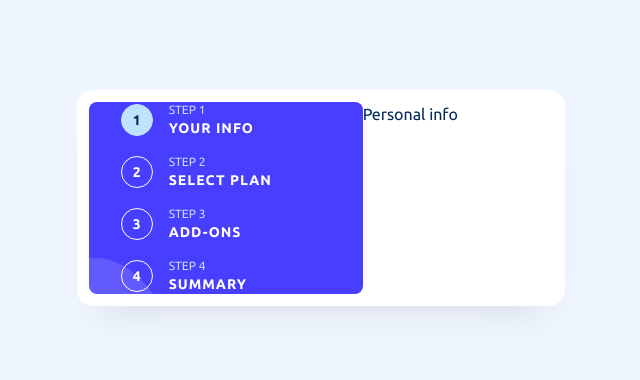
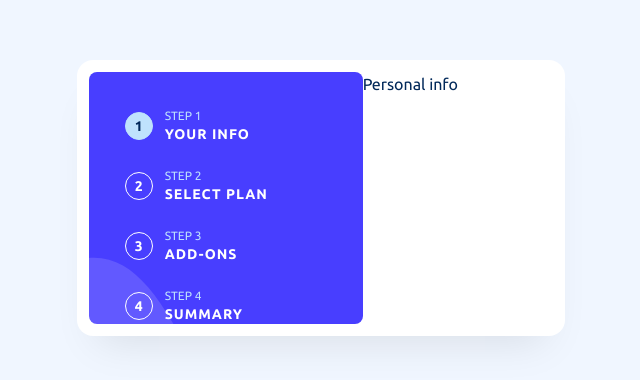
Before and after one commit to DeraTheOz/Multi-Step-Form, a React (Vite) app: page / in a window 1280 px wide. Shown: the part 202-582 px from the top of the page, without its empty margins (319-959 px from the left). Built offline with nearby package versions, Linux system fonts and the light colour scheme.

Commit message:
refactor: update AppNav functionality for programmatic rendering of nav links

```diff
--- a/src/components/AppNav.jsx
+++ b/src/components/AppNav.jsx
@@ -1,69 +1,31 @@
 import { NavLink } from "react-router";
+
+const navLinks = ["Your info", "Select plan", "Add-ons", "Summary"];
+const path = ["/", "/plan", "/add-ons", "/summary"];
 
 function AppNav() {
   return (
-    <nav className="font-bold text-white uppercase">
-      <ul className="flex flex-col gap-4 px-8 text-sm">
-        <li>
-          <NavLink to="/" className="flex items-center">
+    <nav>
+      <ul className="h-[10.75rem] pr-[0.03rem] pb-[0.08rem] pt-9 flex justify-center text-sm font-bold text-white uppercase lg:h-auto lg:p-0 lg:mt-9 lg:ml-9 lg:flex lg:flex-col lg:gap-6 lg:mr-12">
+        {navLinks.map((link, index) => (
+          <li key={index}>
+            <NavLink to={path[index]} className="flex items-center">
               <span
-              className="flex items-center justify-center w-8 h-8 mr-4 border border-white rounded-full"
+                className="w-7 h-7 flex items-center justify-center mr-3 border border-white rounded-full"
                 aria-hidden="true"
               >
-              1
+                {index + 1}
               </span>
 
-            <div className="flex flex-col justify-between">
-              <p className="text-light-blue text-xs font-normal">Step 1</p>
-              <p className="tracking-[0.0625rem]">Your info</p>
+              <div className="lg:flex lg:flex-col lg:justify-between hidden">
+                <p className="text-light-blue text-xs font-normal">
+                  Step {index + 1}
+                </p>
+                <p className=" tracking-[0.0625rem]">{link}</p>
               </div>
             </NavLink>
           </li>
-        <li>
-          <NavLink to="/plan" className="flex items-center">
-            <span
-              className="flex items-center justify-center w-8 h-8 mr-4 border border-white rounded-full"
-              aria-hidden="true"
-            >
-              2
-            </span>
-
-            <div className="flex flex-col justify-between">
-              <p className="text-light-blue text-xs font-normal">Step 2</p>
-              <p className="tracking-[0.0625rem]">Select plan</p>
-            </div>
-          </NavLink>
-        </li>
-        <li>
-          <NavLink to="/add-ons" className="flex items-center">
-            <span
-              className="flex items-center justify-center w-8 h-8 mr-4 border border-white rounded-full"
-              aria-hidden="true"
-            >
-              3
-            </span>
-
-            <div className="flex flex-col justify-between">
-              <p className="text-light-blue text-xs font-normal">Step 3</p>
-              <p className="tracking-[0.0625rem]">Add-ons</p>
-            </div>
-          </NavLink>
-        </li>
-        <li>
-          <NavLink to="/summary" className="flex items-center">
-            <span
-              className="flex items-center justify-center w-8 h-8 mr-4 border border-white rounded-full"
-              aria-hidden="true"
-            >
-              4
-            </span>
-
-            <div className="flex flex-col justify-between">
-              <p className="text-light-blue text-xs font-normal">Step 4</p>
-              <p className="tracking-[0.0625rem]">Summary</p>
-            </div>
-          </NavLink>
-        </li>
+        ))}
       </ul>
     </nav>
   );
```
Lines whose indentation alone changed are shown as unchanged.
